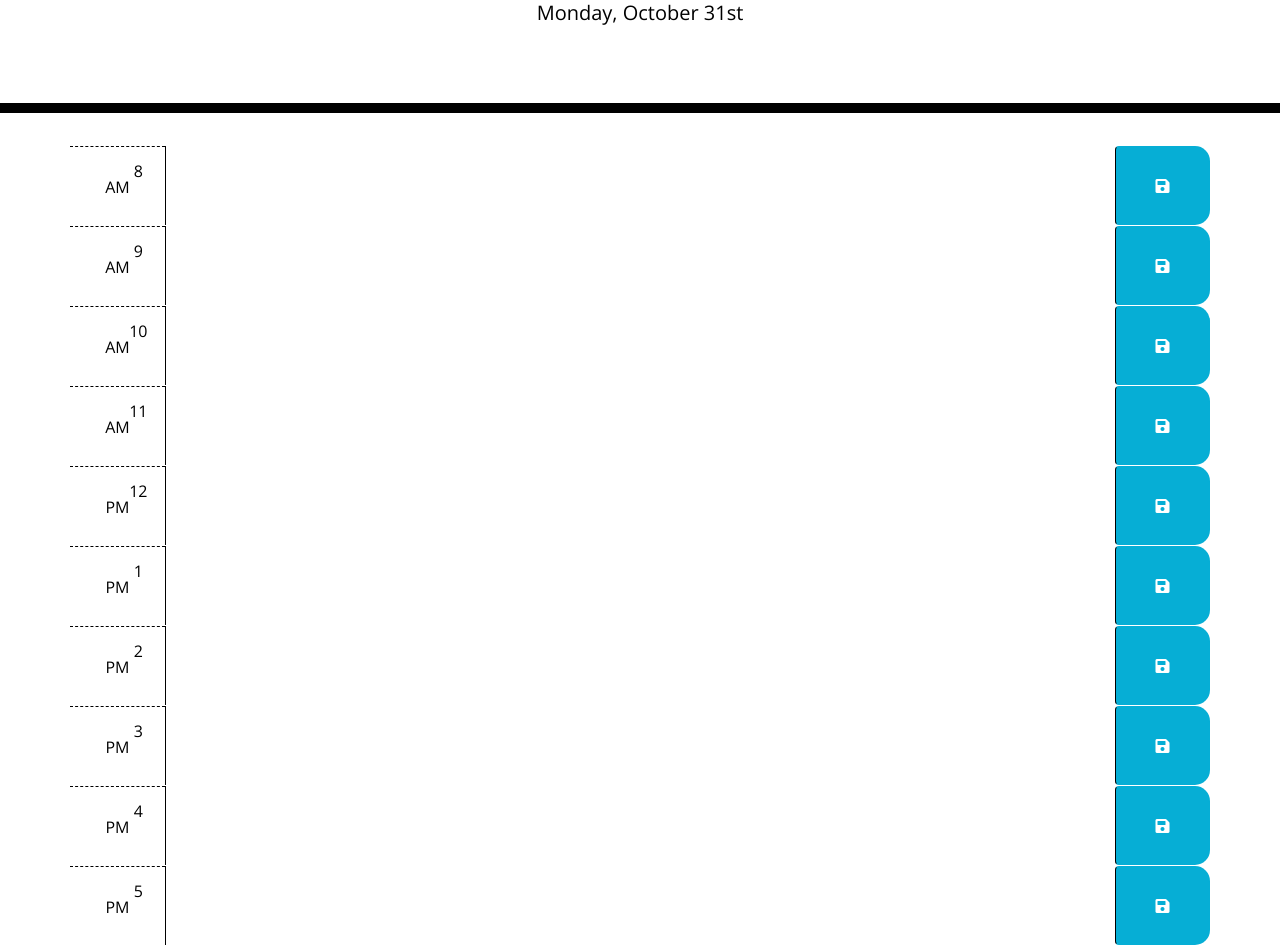
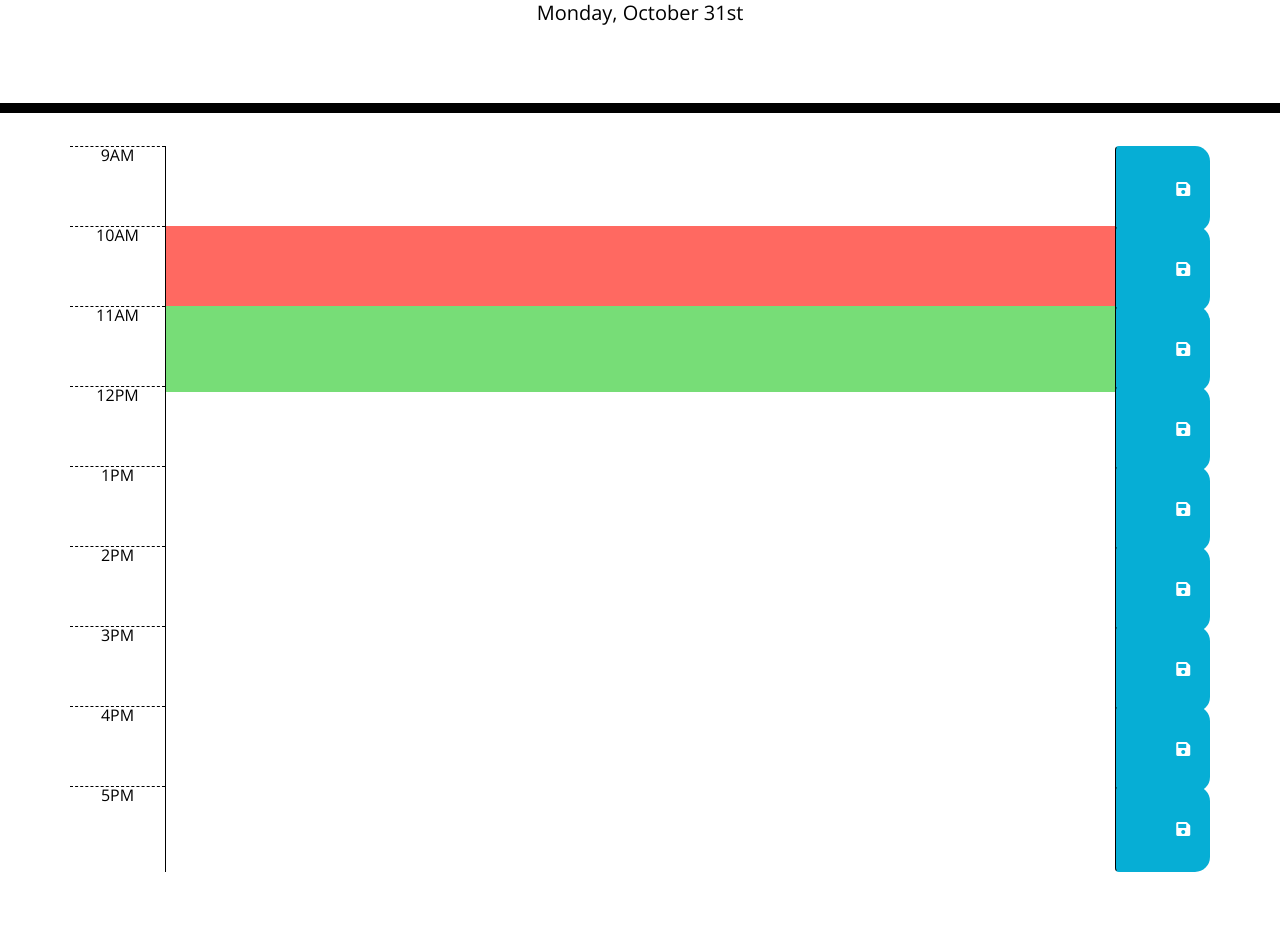
Before and after one commit to samvillafana/work-schedule, a plain HTML site: page Develop/index.html in a window 1280 px wide. Shown: the part 191-1136 px from the top of the page. After the commit the page ends 1063 px from the top, so only its background shows below. Drawn offline with nearby package versions, Linux system fonts and the light colour scheme.

Commit message:
added classes to SaveBtns and textAreas, able to grabe discriptioin

```diff
--- a/Develop/index.html
+++ b/Develop/index.html
@@ -1,14 +1,23 @@
 <!DOCTYPE html>
 <html lang="en">
-
   <head>
     <meta charset="UTF-8" />
     <meta name="viewport" content="width=device-width, initial-scale=1.0" />
     <meta http-equiv="X-UA-Compatible" content="ie=edge" />
-  <link rel="stylesheet" href="https://stackpath.bootstrapcdn.com/bootstrap/4.3.1/css/bootstrap.min.css" />
-  <link rel="stylesheet" href="https://use.fontawesome.com/releases/v5.8.1/css/all.css"
-    integrity="sha384-50oBUHEmvpQ+1lW4y57PTFmhCaXp0ML5d60M1M7uH2+nqUivzIebhndOJK28anvf" crossorigin="anonymous" />
-  <link href="https://fonts.googleapis.com/css?family=Open+Sans&display=swap" rel="stylesheet" />
+    <link
+      rel="stylesheet"
+      href="https://stackpath.bootstrapcdn.com/bootstrap/4.3.1/css/bootstrap.min.css"
+    />
+    <link
+      rel="stylesheet"
+      href="https://use.fontawesome.com/releases/v5.8.1/css/all.css"
+      integrity="sha384-50oBUHEmvpQ+1lW4y57PTFmhCaXp0ML5d60M1M7uH2+nqUivzIebhndOJK28anvf"
+      crossorigin="anonymous"
+    />
+    <link
+      href="https://fonts.googleapis.com/css?family=Open+Sans&display=swap"
+      rel="stylesheet"
+    />
     <link rel="stylesheet" href="style.css" />
     <title>Work Day Scheduler</title>
   </head>
@@ -21,103 +30,81 @@
     </header>
     <div class="container">
       <!-- Timeblocks go here -->
-    <div id="hour8" class="row time-block">
-      <div class="col-md-1 hour">
-          8 AM
+      <div id="hour9" class="row time-block">
+        <div class="col-md-1 hour">9AM</div>
+        <textarea class="col-md-10 description text-area-9"> </textarea>
+        <button class="btn saveBtn saveBtn-9 col-md-1">
+          <i class="fas fa-save"></i>
+        </button>
       </div>
-      <textarea class="col-md-10 description">
+      <div id="hour10" class="row time-block">
+        <div class="col-md-1 hour">10AM</div>
+        <textarea class="col-md-10 description text-area-10 present">
         </textarea>
-      <button class="btn saveBtn col-md-1"><i class="fas fa-save"></i></button>
+        <button class="btn saveBtn saveBtn-10 col-md-1">
+          <i class="fas fa-save"></i>
+        </button>
+      </div>
+      <div id="hour11" class="row time-block">
+        <div class="col-md-1 hour">11AM</div>
+        <textarea class="col-md-10 description text-area-11 future"> </textarea>
+        <button class="btn saveBtn saveBtn-11 col-md-1">
+          <i class="fas fa-save"></i>
+        </button>
+      </div>
+      <div id="hour12" class="row time-block">
+        <div class="col-md-1 hour">12PM</div>
+        <textarea class="col-md-10 description text-area-12"> </textarea>
+        <button class="btn saveBtn saveBtn-12 col-md-1">
+          <i class="fas fa-save"></i>
+        </button>
+      </div>
+      <div id="hour1" class="row time-block">
+        <div class="col-md-1 hour">1PM</div>
+        <textarea class="col-md-10 description text-area-1"> </textarea>
+        <button class="btn saveBtn saveBtn-1 col-md-1">
+          <i class="fas fa-save"></i>
+        </button>
+      </div>
+      <div id="hour2" class="row time-block">
+        <div class="col-md-1 hour">2PM</div>
+        <textarea class="col-md-10 description text-area-2"> </textarea>
+        <button class="btn saveBtn saveBtn-2 col-md-1">
+          <i class="fas fa-save"></i>
+        </button>
+      </div>
+      <div id="hour3" class="row time-block">
+        <div class="col-md-1 hour">3PM</div>
+        <textarea class="col-md-10 description text-area-3"> </textarea>
+        <button class="btn saveBtn saveBtn-3 col-md-1">
+          <i class="fas fa-save"></i>
+        </button>
+      </div>
+      <div id="hour4" class="row time-block">
+        <div class="col-md-1 hour">4PM</div>
+        <textarea class="col-md-10 description text-area-4"> </textarea>
+        <button class="btn saveBtn saveBtn-4 col-md-1">
+          <i class="fas fa-save"></i>
+        </button>
       </div>
 
-<div id="hour9" class="row time-block">
-      <div class="col-md-1 hour">
-          9 AM
+      <div id="hour5" class="row time-block">
+        <div class="col-md-1 hour">5PM</div>
+        <textarea class="col-md-10 description text-area-5"> </textarea>
+        <button class="btn saveBtn saveBtn-5 col-md-1">
+          <i class="fas fa-save"></i>
+        </button>
       </div>
-      <textarea class="col-md-10 description">
-      </textarea>
-      <button class="btn saveBtn col-md-1"><i class="fas fa-save"></i></button>
     </div>
 
-<div id="hour10" class="row time-block">
-      <div class="col-md-1 hour">
-          10 AM
-      </div>
-      <textarea class="col-md-10 description">
-      </textarea>
-      <button class="btn saveBtn col-md-1"><i class="fas fa-save"></i></button>
-  </div>
-
-<div id="hour10=1" class="row time-block">
-      <div class="col-md-1 hour">
-          11 AM
-      </div>
-      <textarea class="col-md-10 description">
-      </textarea>
-      <button class="btn saveBtn col-md-1"><i class="fas fa-save"></i></button>
-  </div>
-
-<div id="hour12" class="row time-block">
-      <div class="col-md-1 hour">
-          12 PM
-      </div>
-      <textarea class="col-md-10 description">
-      </textarea>
-      <button class="btn saveBtn col-md-1"><i class="fas fa-save"></i></button>
-  </div>
-
-<div id="hour13" class="row time-block">
-      <div class="col-md-1 hour">
-          1 PM
-      </div>
-      <textarea class="col-md-10 description">
-      </textarea>
-      <button class="btn saveBtn col-md-1"><i class="fas fa-save"></i></button>
-  </div>
-
-<div id="hour14" class="row time-block">
-      <div class="col-md-1 hour">
-          2 PM
-      </div>
-      <textarea class="col-md-10 description">
-      </textarea>
-      <button class="btn saveBtn col-md-1"><i class="fas fa-save"></i></button>
-  </div>
-
-<div id="hour15" class="row time-block">
-      <div class="col-md-1 hour">
-          3 PM
-      </div>
-      <textarea class="col-md-10 description">
-      </textarea>
-      <button class="btn saveBtn col-md-1"><i class="fas fa-save"></i></button>
-  </div>
-
-<div id="hour16" class="row time-block">
-      <div class="col-md-1 hour">
-          4 PM
-      </div>
-      <textarea class="col-md-10 description">
-      </textarea>
-      <button class="btn saveBtn col-md-1"><i class="fas fa-save"></i></button>
-  </div>
-
-<div id="hour17" class="row time-block">
-      <div class="col-md-1 hour">
-          5 PM
-      </div>
-      <textarea class="col-md-10 description">
-      </textarea>
-      <button class="btn saveBtn col-md-1"><i class="fas fa-save"></i></button>
-  </div>
-
-  </div>
-  <script src="https://cdnjs.cloudflare.com/ajax/libs/moment.js/2.29.4/moment.min.js"
+    <script
+      src="https://cdnjs.cloudflare.com/ajax/libs/moment.js/2.29.4/moment.min.js"
       integrity="sha512-CryKbMe7sjSCDPl18jtJI5DR5jtkUWxPXWaLCst6QjH8wxDexfRJic2WRmRXmstr2Y8SxDDWuBO6CQC6IE4KTA=="
-    crossorigin="anonymous" referrerpolicy="no-referrer"></script>
-  <script src="https://code.jquery.com/jquery-3.4.1.min.js"></script>
+      crossorigin="anonymous"
+      referrerpolicy="no-referrer"
+    ></script>
+    <script src="https://code.jquery.com/jquery-3.5.1.min.js"></script>
     <script src="https://cdnjs.cloudflare.com/ajax/libs/moment.js/2.24.0/moment.min.js"></script>
-  <script src="script.js" type="text/javascript"></script>
+    <script src="./script.js" type="text/javascript"></script>
   </body>
-
 </html>
--- a/Develop/script.js
+++ b/Develop/script.js
@@ -1,7 +1,47 @@
+const getCurrentHour = () => {
+    return moment().format("h a")
+}
 
 
-$(document).ready(function(){
-$('#currentDay').text(moment().format("dddd, MMMM Do"))
+$(document).ready(function () {
+    $('#currentDay').text(moment().format("dddd, MMMM Do"))
 
+    // adding an event listener for all the save buttons to capture their respective text area .siblings() did not work.
+    $(".saveBtn-9").on('click', () => {
+        let description = $(this).find('.text-area-9').val().trim()
+        console.log(description)
+    })
+    $(".saveBtn-10").on('click', () => {
+        let description = $(this).find('.text-area-10').val().trim()
+        console.log(description)
+    })
+    $(".saveBtn-11").on('click', () => {
+        let description = $(this).find('.text-area-11').val().trim()
+        console.log(description)
+    })
+    $(".saveBtn-12").on('click', () => {
+        let description = $(this).find('.text-area-12').val().trim()
+        console.log(description)
+    })
+    $(".saveBtn-1").on('click', () => {
+        let description = $(this).find('.text-area-1').val().trim()
+        console.log(description)
+    })
+    $(".saveBtn-2").on('click', () => {
+        let description = $(this).find('.text-area-2').val().trim()
+        console.log(description)
+    })
+    $(".saveBtn-3").on('click', () => {
+        let description = $(this).find('.text-area-3').val().trim()
+        console.log(description)
+    })
+    $(".saveBtn-4").on('click', () => {
+        let description = $(this).find('.text-area-4').val().trim()
+        console.log(description)
+    })
+    $(".saveBtn-5").on('click', () => {
+        let description = $(this).find('.text-area-5').val().trim()
+        console.log(description)
+    })
 
 })
```
Lines whose indentation alone changed are shown as unchanged.
